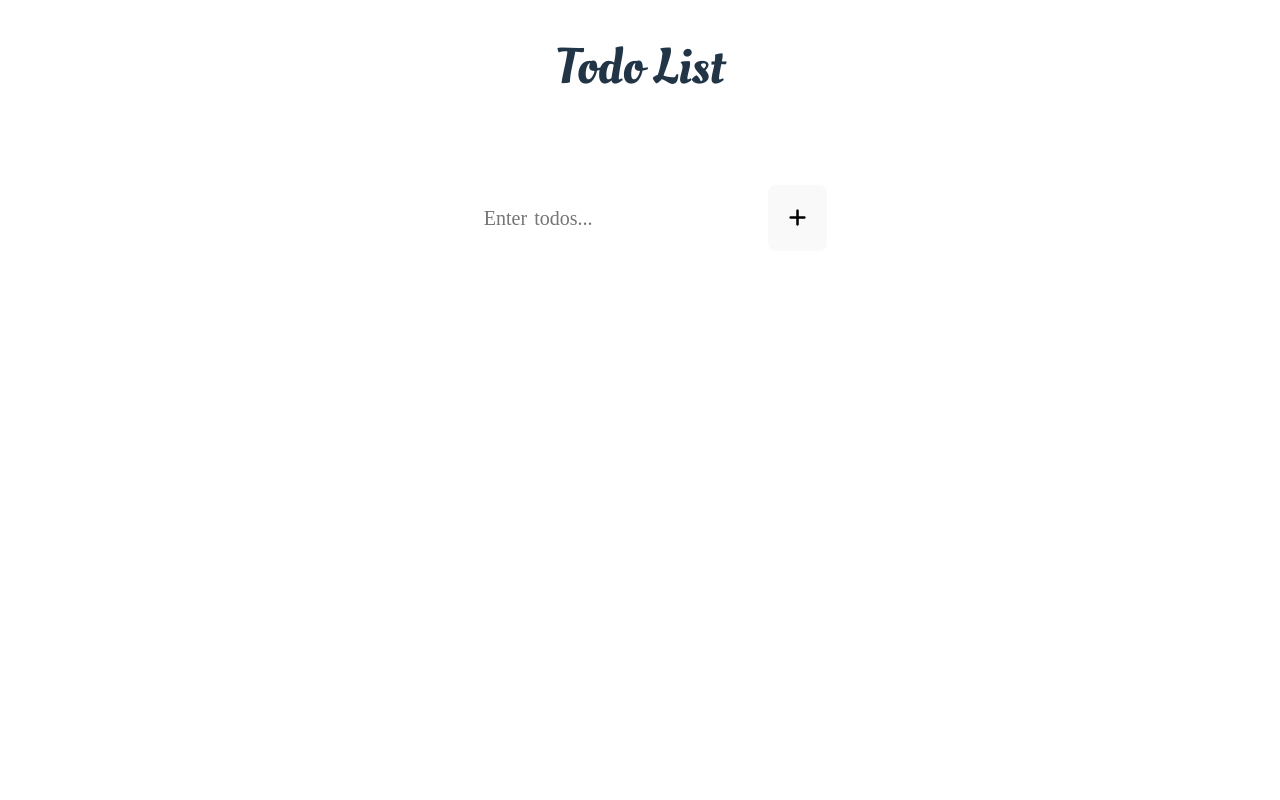
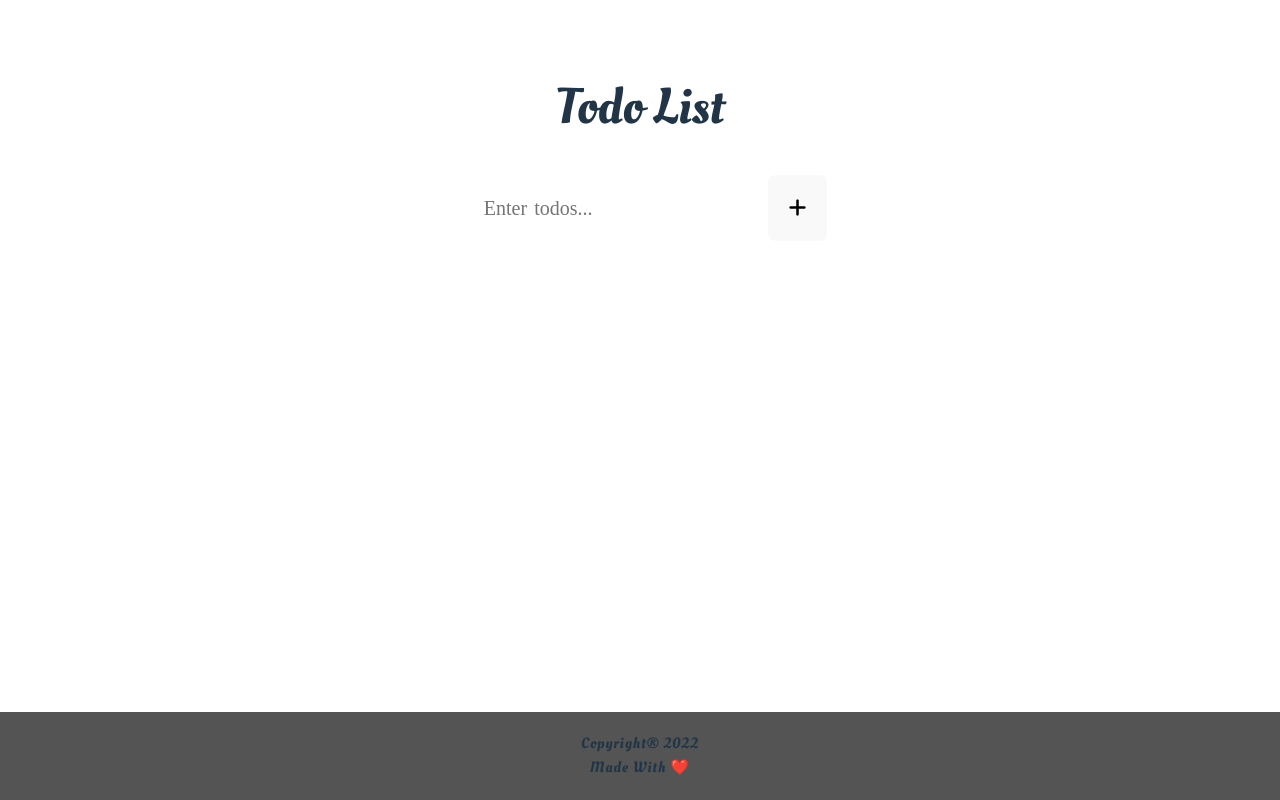
Before and after one commit to yuvi90/to-do-v1, a website built with Vite: page index.html in a window 1280 px wide. Built offline with nearby package versions, Linux system fonts and the light colour scheme.

Commit message:
minor changes

```diff
--- a/index.html
+++ b/index.html
@@ -44,6 +44,13 @@
 
   </div>
 
+  <footer>
+    <div>
+      <p>Copyright® 2022</p>
+      <p>Made With ❤️</p>
+    </div>
+  </footer>
+
   <script type="module" src="/main.js"></script>
 </body>
 
--- a/style.css
+++ b/style.css
@@ -111,6 +111,7 @@ header {
 
 header h1{
   font-family: 'Oleo Script', cursive;
+  margin-top: 4rem;
 }
 
 /*==== TODO CONTAINER ====*/
@@ -125,7 +126,7 @@ header h1{
 /*==== TODO INPUT WRAPPER ====*/
 
 .input-wrapper {
-  margin: 5rem 0;
+  margin: 0;
 }
 
 .todo-input{
@@ -149,6 +150,17 @@ header h1{
 }
 
 /*==== TODO ====*/
+
+.todo-list-wrapper {
+  margin-top: 5rem;
+  max-height: 50rem;
+  overflow-y: scroll;
+  overflow-x: hidden;
+}
+
+::-webkit-scrollbar {
+  width: 0;
+}
 
 .todo {
   position: relative;
@@ -202,10 +214,10 @@ header h1{
 }
 
 .completed-btn {
-  right: 6rem;
+  right: 5rem;
 }
 .trash-btn {
-  right: 2rem;
+  right: 1rem;
 }
 
 .completed-btn:hover {
@@ -214,3 +226,30 @@ header h1{
 .trash-btn:hover {
   color: red;
 }
+
+/*==== Footer ====*/
+
+footer {
+  width: 100%;
+  min-height: 8rem;
+  justify-content: flex-end;
+  background-color: #545454;
+  padding: 2rem 0;
+  display: flex;
+  justify-content: center;
+  align-items: center;
+  margin-top: auto;
+}
+
+footer div {
+  display: flex;
+  justify-content: center;
+  align-items: center;
+  flex-direction: column;
+}
+
+footer p {
+  font-size: 1.5rem;
+  font-family: 'Oleo Script', cursive;
+  letter-spacing: 1px;
+}
```
